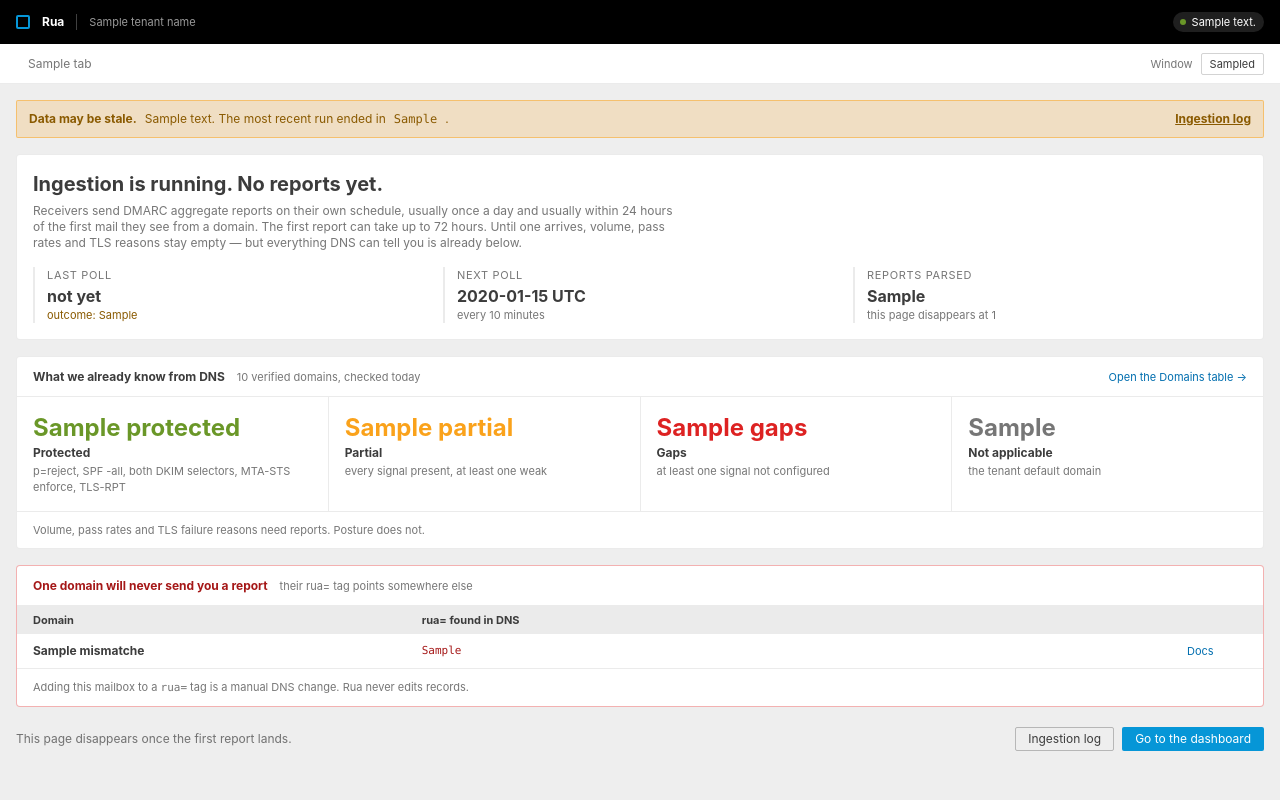
After one commit to aaqibwani/rua, a Python web app: template rua/templates/dashboard/dayzero.html in a window 1280 px wide. The commit adds this page. Run offline with Jinja, Linux system fonts and the light colour scheme; the template is opened without the code that fills it: most values are stand-ins (such as "Sample title", 1, 10 or a date in 2020).

Commit message:
M8: the five states — day zero, stale, error, loading, empty
Day zero: "/" is the waiting page (spec §7) until the first report from
any domain parses, then the Overview for good. The switch is on the
data, not a flag, so nothing is left behind. The page shows last/next
poll and reports parsed from ingest_run, the four DNS posture counts,
and the rua= mismatch panel naming each domain and the value found in
DNS. "Go to the dashboard" opens /overview, which renders on day zero
with posture live and volume pending; the Overview tab now points there.

Stale: no successful poll within two ingestion intervals puts a warning
banner above the content naming the age of the last success (and the
outcome of the latest run if it failed), and turns the header dot amber.
Demo mode and day zero are never stale.

Error: an unhandled exception on a page renders the spec's error panel
— what failed, the request in a monospace box, Retry and "View
ingestion log" — without a database round-trip and without the
exception text. API paths get JSON. /settings/ingestion lists runs
newest first and is where both the error panel and the waiting page
send people.

Loading: the Domains island swaps in a 14-row skeleton in the shape of
the table when a fragment fetch takes longer than 150ms. Empty states
were already in M7 and are exercised here.

Co-Authored-By: Claude Fable 5.1 <noreply@anthropic.com>

```diff
--- a/rua/main.py
+++ b/rua/main.py
@@ -23,6 +23,7 @@ from rua.logging import configure_logging, get_logger
 from rua.middleware import SetupGateMiddleware
 from rua.paths import STATIC_DIR
 from rua.routes import pages_router, setup_router
+from rua.routes.pages import render_error
 from rua.security import SESSION_COOKIE, SESSION_MAX_AGE_SECONDS, session_secret
 
 log = get_logger(__name__)
@@ -72,6 +73,9 @@ def create_app() -> FastAPI:
     app.include_router(setup_router)
     app.include_router(api_router)
 
+    # Unhandled exceptions become the spec's error state rather than a bare 500.
+    app.add_exception_handler(Exception, render_error)
+
     # Order matters: middleware added last runs first, so the session must be
     # available by the time the setup gate looks at the request.
     app.add_middleware(SetupGateMiddleware)
--- a/rua/static/dashboard.js
+++ b/rua/static/dashboard.js
@@ -41,17 +41,26 @@
       return p.toString();
     }
 
+    const skeleton = document.getElementById("domains-skeleton");
     let inflight = null;
+    let skeletonTimer = null;
     async function refresh(push) {
       if (inflight) inflight.abort();
       inflight = new AbortController();
       slot.setAttribute("aria-busy", "true");
+      // Skeletons only if the fetch is slow enough to notice; a flash of
+      // placeholder on a 30ms response is worse than nothing.
+      clearTimeout(skeletonTimer);
+      skeletonTimer = setTimeout(function () {
+        if (skeleton) slot.replaceChildren(skeleton.content.cloneNode(true));
+      }, 150);
       try {
         const res = await fetch(fragment + "?" + query(), {
           signal: inflight.signal,
           headers: { Accept: "text/html" },
         });
         if (!res.ok) throw new Error(String(res.status));
+        clearTimeout(skeletonTimer);
         slot.innerHTML = await res.text();
         const table = slot.querySelector("#domains-table");
         if (table) state.page = Number(table.dataset.page) || 0;
@@ -64,6 +73,7 @@
       } catch (err) {
         if (err.name !== "AbortError") form.submit(); // fall back to a full load
       } finally {
+        clearTimeout(skeletonTimer);
         slot.removeAttribute("aria-busy");
       }
     }
--- /dev/null
+++ b/rua/static/states.css
@@ -0,0 +1,65 @@
+/* States (milestone 8): stale banner, error panel, day-zero waiting page,
+   ingestion log, loading skeletons. Loaded by the dashboard shell. */
+
+.alert__link { margin-left: auto; color: inherit; font-weight: 700; white-space: nowrap; }
+.error-box {
+  background: rgba(221, 34, 34, 0.08); border: 1px solid rgba(221, 34, 34, 0.2); border-radius: 2px;
+  padding: 8px 10px; font-size: 11px; white-space: nowrap; overflow-x: auto; margin-top: 12px;
+}
+
+/* ── Day zero ──────────────────────────────────────────────────────────── */
+
+.dz__title { font-size: 20px; line-height: 26px; font-weight: 700; margin: 0; }
+.dz__blurb { max-width: 640px; margin: 6px 0 16px; }
+.dz__facts { display: grid; grid-template-columns: repeat(3, minmax(0, 1fr)); gap: 16px; }
+.dz__fact { border-left: 2px solid var(--divider-light); padding-left: 12px; }
+.dz__k { font-size: 11px; letter-spacing: 0.06em; text-transform: uppercase; color: var(--text-muted); }
+.dz__v { font-size: 16px; line-height: 22px; font-weight: 700; margin-top: 2px; }
+.dz__n { font-size: 11px; color: var(--text-muted); }
+.dz__n[data-tone="warn"] { color: var(--warn-fg); }
+
+.dz__counts { display: grid; grid-template-columns: repeat(4, minmax(0, 1fr)); gap: 1px; background: var(--divider-light); }
+.dz__count { background: var(--surface-100); padding: 16px; }
+.dz__big { font-size: 24px; line-height: 30px; font-weight: 700; }
+.dz__big[data-tone="ok"] { color: var(--ok-base); }
+.dz__big[data-tone="warn"] { color: var(--warn-base); }
+.dz__big[data-tone="gap"] { color: var(--gap-base); }
+.dz__big[data-tone="na"] { color: var(--text-muted); }
+.dz__label { font-size: 12px; font-weight: 700; margin-top: 2px; }
+.dz__note { font-size: 11px; color: var(--text-muted); margin-top: 2px; text-wrap: pretty; }
+.dz__footer { display: flex; align-items: center; gap: 8px; padding: 4px 0 16px; }
+
+.panel--danger { border-color: rgba(221, 34, 34, 0.35); }
+.panel__title[data-tone="gap"] { color: var(--gap-fg); }
+.mm__head, .mm__row { display: grid; grid-template-columns: minmax(180px, 1fr) minmax(0, 2fr) 60px; gap: 12px; align-items: center; padding: 0 16px; }
+.mm__head { height: 28px; background: var(--table-header); font-size: 11px; font-weight: 700; }
+.mm__row { height: 34px; border-bottom: 1px solid var(--divider-light); }
+.mm__row:last-child { border-bottom: 0; }
+.mm__domain { color: inherit; text-decoration: none; font-weight: 700; }
+.mm__value { font-size: 11px; color: var(--gap-fg); overflow: hidden; text-overflow: ellipsis; white-space: nowrap; }
+
+/* ── Ingestion log ─────────────────────────────────────────────────────── */
+
+.ltable__head, .lrow { display: grid; grid-template-columns: 150px 90px 80px 70px 70px minmax(0, 1fr); gap: 8px; align-items: center; padding: 0 16px; }
+.ltable__head { height: 28px; background: var(--table-header); font-size: 11px; font-weight: 700; }
+.ltable__head .th { padding: 0; }
+.lrow { min-height: 34px; border-bottom: 1px solid var(--divider-light); font-size: 12px; }
+.lrow .mono { font-size: 11px; }
+.lrow__detail { font-size: 11px; color: var(--text-muted); overflow: hidden; text-overflow: ellipsis; white-space: nowrap; }
+.lrow[data-outcome="failure"] .lrow__detail { color: var(--gap-fg); }
+
+/* ── Loading skeletons ─────────────────────────────────────────────────── */
+
+.skel { display: inline-block; height: 12px; border-radius: 2px; background: rgba(60, 60, 60, 0.08); animation: shimmer 1.2s ease-in-out infinite; }
+.skel--pill { width: 72px; height: 20px; }
+.drow--skeleton { pointer-events: none; }
+@keyframes shimmer { 50% { opacity: 0.45; } }
+@media (prefers-reduced-motion: reduce) { .skel { animation: none; } }
+
+@media (max-width: 768px) {
+  .dz__facts, .dz__counts { grid-template-columns: repeat(2, minmax(0, 1fr)); }
+  .mm__head, .mm__row { grid-template-columns: minmax(0, 1fr) 50px; }
+  .mm__value, .mm__head div:nth-child(2) { display: none; }
+  .ltable__head, .lrow { grid-template-columns: 130px 80px minmax(0, 1fr); }
+  .lrow .num, .ltable__head .th--right { display: none; }
+}
--- /dev/null
+++ b/rua/templates/dashboard/dayzero.html
@@ -0,0 +1,85 @@
+{% extends "dashboard/shell.html" %}
+{% block title %}Waiting for first reports · Rua{% endblock %}
+
+{% block panel %}
+{#
+  Day zero (spec §7): shown until the first report from any domain is parsed,
+  then gone for good. Everything on it is true right now — polling status from
+  ingest_run, posture counts from DNS, rua= mismatches from DNS. Nothing here
+  pretends to be a metric.
+#}
+<section class="panel">
+  <div class="panel__body">
+    <h1 class="dz__title">Ingestion is running. No reports yet.</h1>
+    <p class="muted dz__blurb">
+      Receivers send DMARC aggregate reports on their own schedule, usually once a day and
+      usually within 24 hours of the first mail they see from a domain. The first report can
+      take up to 72 hours. Until one arrives, volume, pass rates and TLS reasons stay empty
+      — but everything DNS can tell you is already below.
+    </p>
+    <div class="dz__facts">
+      <div class="dz__fact">
+        <div class="dz__k">Last poll</div>
+        <div class="dz__v">{{ relative_age(last_poll) if last_poll else 'not yet' }}</div>
+        {% if last_outcome and last_outcome != 'success' %}<div class="dz__n" data-tone="warn">outcome: {{ last_outcome }}</div>{% else %}<div class="dz__n">mailbox read{% if last_outcome %} · {{ last_outcome }}{% endif %}</div>{% endif %}
+      </div>
+      <div class="dz__fact">
+        <div class="dz__k">Next poll</div>
+        <div class="dz__v">{% if next_poll %}{{ next_poll.strftime('%H:%M') }} UTC{% else %}within {{ poll_minutes }} min{% endif %}</div>
+        <div class="dz__n">every {{ poll_minutes }} minutes</div>
+      </div>
+      <div class="dz__fact">
+        <div class="dz__k">Reports parsed</div>
+        <div class="dz__v">{{ reports_parsed }}</div>
+        <div class="dz__n">this page disappears at 1</div>
+      </div>
+    </div>
+  </div>
+</section>
+
+<section class="panel">
+  <div class="panel__head">
+    <h2 class="panel__title">What we already know from DNS</h2>
+    <span class="panel__caption">{{ counts.protected + counts.partial + counts.gaps + counts.na }} verified domains, checked today</span>
+    <div class="spacer"></div>
+    <a class="panel__link" href="/domains?days={{ win.days }}">Open the Domains table →</a>
+  </div>
+  <div class="dz__counts">
+    <div class="dz__count"><div class="dz__big" data-tone="ok">{{ counts.protected }}</div><div class="dz__label">Protected</div><div class="dz__note">p=reject, SPF -all, both DKIM selectors, MTA-STS enforce, TLS-RPT</div></div>
+    <div class="dz__count"><div class="dz__big" data-tone="warn">{{ counts.partial }}</div><div class="dz__label">Partial</div><div class="dz__note">every signal present, at least one weak</div></div>
+    <div class="dz__count"><div class="dz__big" data-tone="gap">{{ counts.gaps }}</div><div class="dz__label">Gaps</div><div class="dz__note">at least one signal not configured</div></div>
+    <div class="dz__count"><div class="dz__big" data-tone="na">{{ counts.na }}</div><div class="dz__label">Not applicable</div><div class="dz__note">the tenant default domain</div></div>
+  </div>
+  <div class="panel__foot">Volume, pass rates and TLS failure reasons need reports. Posture does not.</div>
+</section>
+
+{% if mismatches %}
+<section class="panel panel--danger">
+  <div class="panel__head">
+    <h2 class="panel__title" data-tone="gap">
+      {% set n = mismatches|length %}
+      {{ {1: 'One domain', 2: 'Two domains', 3: 'Three domains'}.get(n, n ~ ' domains') }} will never send you a report
+    </h2>
+    <span class="panel__caption">their rua= tag points somewhere else</span>
+  </div>
+  <div class="mm" role="table">
+    <div class="mm__head" role="row"><div>Domain</div><div>rua= found in DNS</div><div></div></div>
+    {% for d in mismatches %}
+      <div class="mm__row" role="row">
+        <div><a class="mm__domain" href="/domains/{{ d.name }}?days={{ win.days }}">{{ d.name }}</a></div>
+        <div class="mono mm__value">{{ d.rua_value }}</div>
+        <div><a class="panel__link" href="https://github.com/aaqibwani/rua#what-you-need-first">Docs</a></div>
+      </div>
+    {% endfor %}
+  </div>
+  <div class="panel__foot">Adding this mailbox to a <span class="mono">rua=</span> tag is a manual DNS change. Rua never edits records.</div>
+</section>
+{% endif %}
+
+<div class="dz__footer">
+  <span class="muted">This page disappears once the first report lands.</span>
+  <div class="spacer"></div>
+  <a class="btn btn--outlined" href="/settings/ingestion?days={{ win.days }}">Ingestion log</a>
+  <a class="btn btn--contained" href="/overview?days={{ win.days }}">Go to the dashboard</a>
+</div>
+{% endblock %}
--- a/rua/templates/dashboard/shell.html
+++ b/rua/templates/dashboard/shell.html
@@ -1,6 +1,9 @@
 {% extends "base.html" %}
 {% block subtitle %}{{ tenant_name }}{% endblock %}
-{% block styles %}<link rel="stylesheet" href="{{ url_for('static', path='/dashboard.css') }}">{% endblock %}
+{% block styles %}
+  <link rel="stylesheet" href="{{ url_for('static', path='/dashboard.css') }}">
+  <link rel="stylesheet" href="{{ url_for('static', path='/states.css') }}">
+{% endblock %}
 
 {% block headerright %}
   {% if demo_mode %}
@@ -34,6 +37,13 @@
 
 <div class="content">
   <div class="content__inner">
+    {% if stale %}
+      <div class="alert alert--warning" role="status">
+        <strong>Data may be stale.</strong> {{ stale.text }}
+        {% if stale.last_outcome and stale.last_outcome != 'success' %}The most recent run ended in <span class="mono">{{ stale.last_outcome }}</span>.{% endif %}
+        <a class="alert__link" href="/settings/ingestion?days={{ win.days }}">Ingestion log</a>
+      </div>
+    {% endif %}
     {% block panel %}{% endblock %}
   </div>
 </div>
```
Also changed, not shown: rua/routes/pages.py (+149 -15 lines), rua/templates/dashboard/domains.html (+20 -0 lines), rua/templates/dashboard/error.html (added, +22 -0 lines), rua/templates/dashboard/ingestion_log.html (added, +36 -0 lines), tests/test_pages_seeded.py (+1 -1 lines), tests/test_states.py (added, +244 -0 lines).
